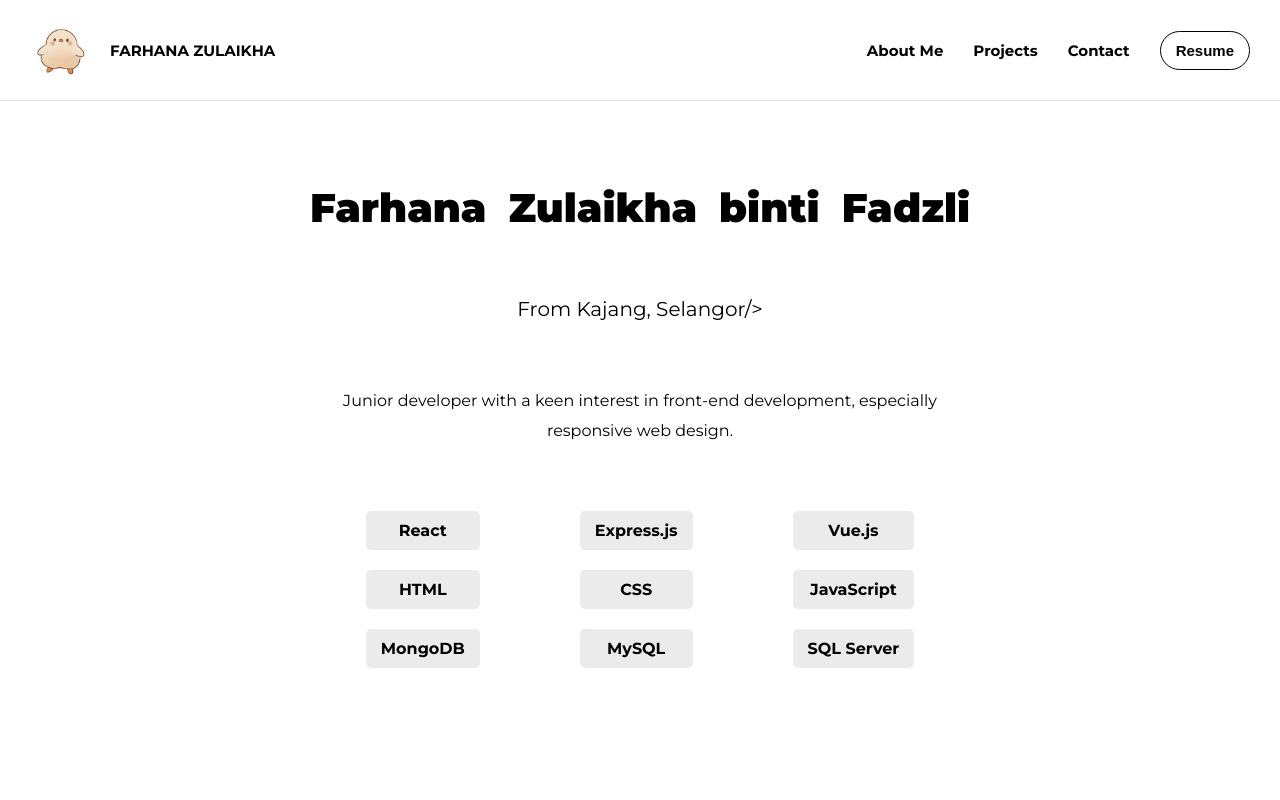
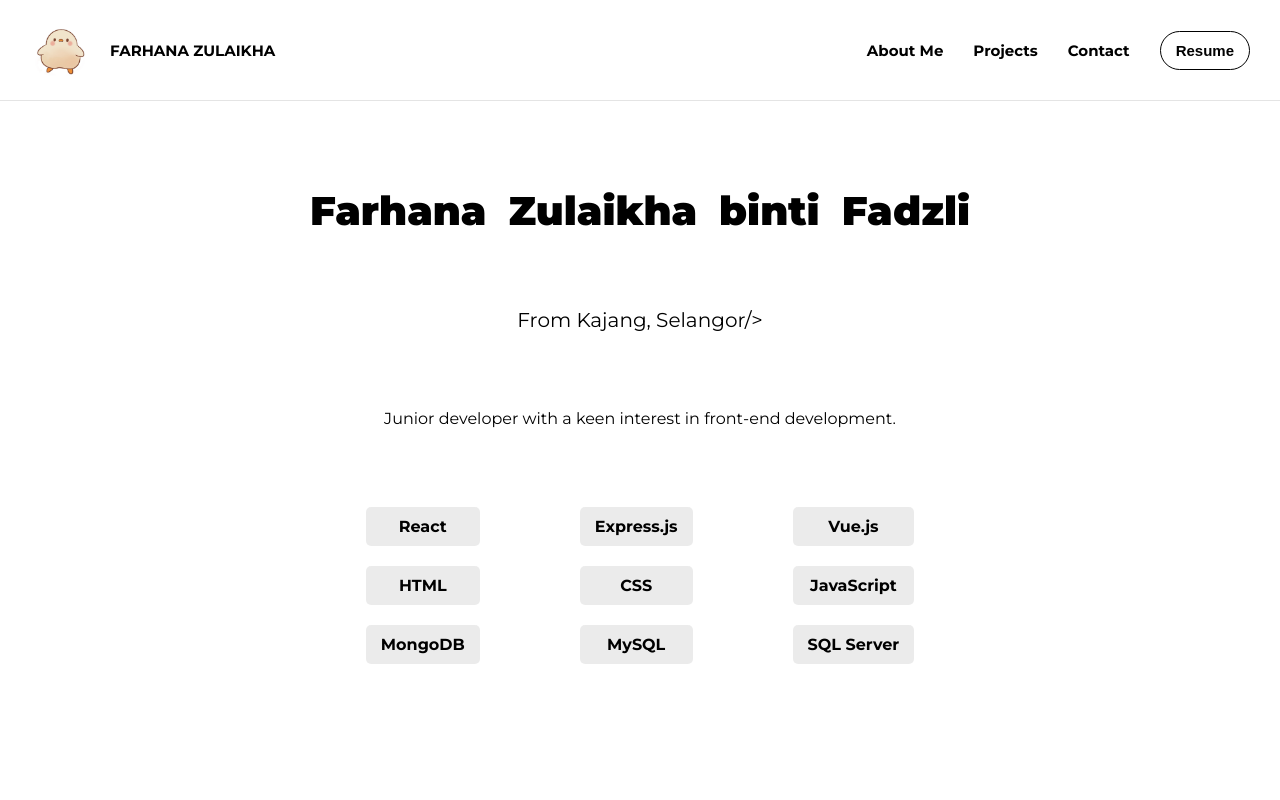
Before and after one commit to farhanazulaikha/my-portfolio, a React (Vite) app: page / in a window 1280 px wide. Shown: the top 800 px of the page. Built offline with nearby package versions, Linux system fonts and the light colour scheme.

Commit message:
remove unnecssary words

```diff
--- a/src/components/AboutMe.jsx
+++ b/src/components/AboutMe.jsx
@@ -20,7 +20,7 @@ export default function AboutMe() {
             </div>
             <div className="description">
                 Junior developer with a keen interest in
-                front-end development, especially responsive web design.
+                front-end development.
             </div>
             <div className="skills-grid">
                 {skills.map((skill, index) => (
```
